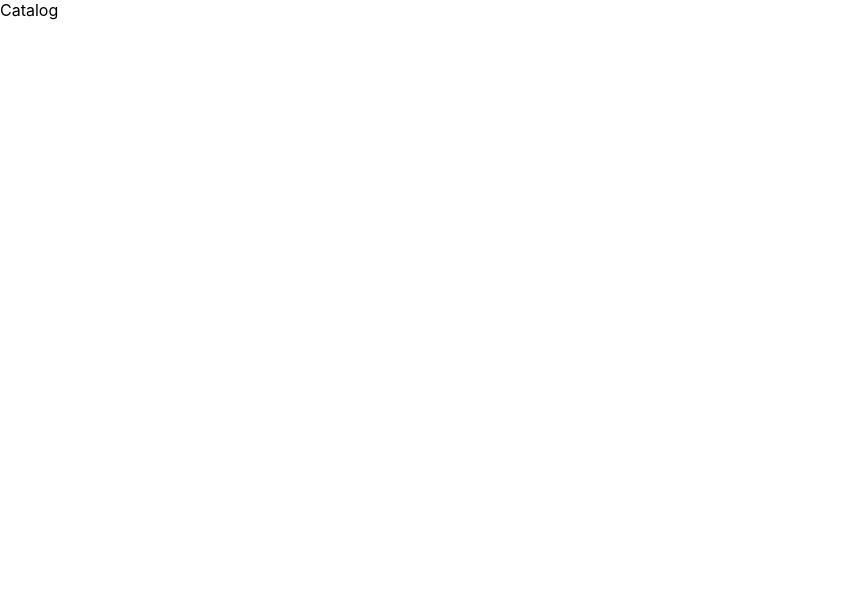
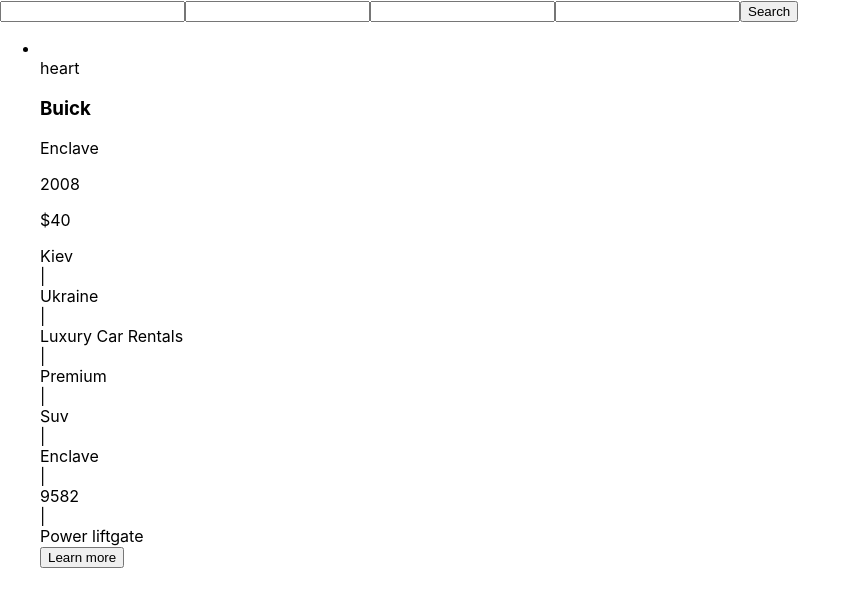
Before and after one commit to 0trava/goit-lms-career-homework, a React (Create React App) app: page /catalog in a window 1280 px wide. Shown: the top 606 px of the page, without its empty margins (0-861 px from the left). Built offline with nearby package versions, Linux system fonts and the light colour scheme.

Commit message:
add catalog list

```diff
--- a/src/components/App.jsx
+++ b/src/components/App.jsx
@@ -1,4 +1,4 @@
-import { AppRoutes } from "./routes/Routes";
+import { AppRoutes } from "../routes/Routes";
 
 
 
--- /dev/null
+++ b/src/components/elements/Cardsitem/CardsItem.jsx
@@ -0,0 +1,42 @@
+import React from 'react'
+
+export const CardsItem = () => {
+  return (
+    <li>
+        {/* Image */}
+        <div>
+        <img src="" alt="" />
+        <div>heart</div>
+        </div>
+        {/* Header */}
+        <div>
+            <div>
+                <h3>Buick</h3>
+                <p>Enclave</p>
+                <p>2008</p>
+            </div>
+                <p>$40</p>
+        </div>
+
+        {/* Dateils */}
+        <div>
+            <div>Kiev</div>
+            <div>|</div>
+            <div>Ukraine</div>
+            <div>|</div>
+            <div>Luxury Car Rentals</div>
+            <div>|</div>
+            <div>Premium</div>
+            <div>|</div>
+            <div>Suv</div>
+            <div>|</div>
+            <div>Enclave</div>
+            <div>|</div>
+            <div>9582</div>
+            <div>|</div>
+            <div>Power liftgate</div>
+        </div>
+        <button>Learn more</button>
+    </li>
+  )
+}
--- a/src/components/pages/Catalog/Catalog.jsx
+++ b/src/components/pages/Catalog/Catalog.jsx
@@ -1,7 +1,33 @@
+import { CardsItem } from 'components/elements/Cardsitem/CardsItem'
 import React from 'react'
 
 export const Catalog = () => {
   return (
-    <div>Catalog</div>
+    <div>
+      {/* Header */}
+      <div className='Catalog__header'>
+        <form>
+          <label htmlFor="">
+            <input type="text" />
+          </label>
+          <label htmlFor="">
+            <input type="text" />
+          </label>
+          <label htmlFor="">
+            <input type="text" />
+          </label>
+          <label htmlFor="">
+            <input type="text" />
+          </label>
+          <button type='submite'>Search</button>
+        </form>
+
+        {/* Catalog */}
+        <ul className='Catalog__list'>
+            <CardsItem/>
+
+        </ul>
+      </div>
+    </div>
   )
 }
--- a/src/components/pages/Home/Home.jsx
+++ b/src/components/pages/Home/Home.jsx
@@ -2,6 +2,7 @@
 import { Link, useNavigate } from 'react-router-dom';
 
 export const Home = () => {
+    // eslint-disable-next-line
     const navigate = useNavigate();
 
 
```
Also changed, not shown: src/components/elements/Cardsitem/CardsItem.css (added), src/routes/Routes.jsx (renamed from src/components/routes/Routes.jsx).
